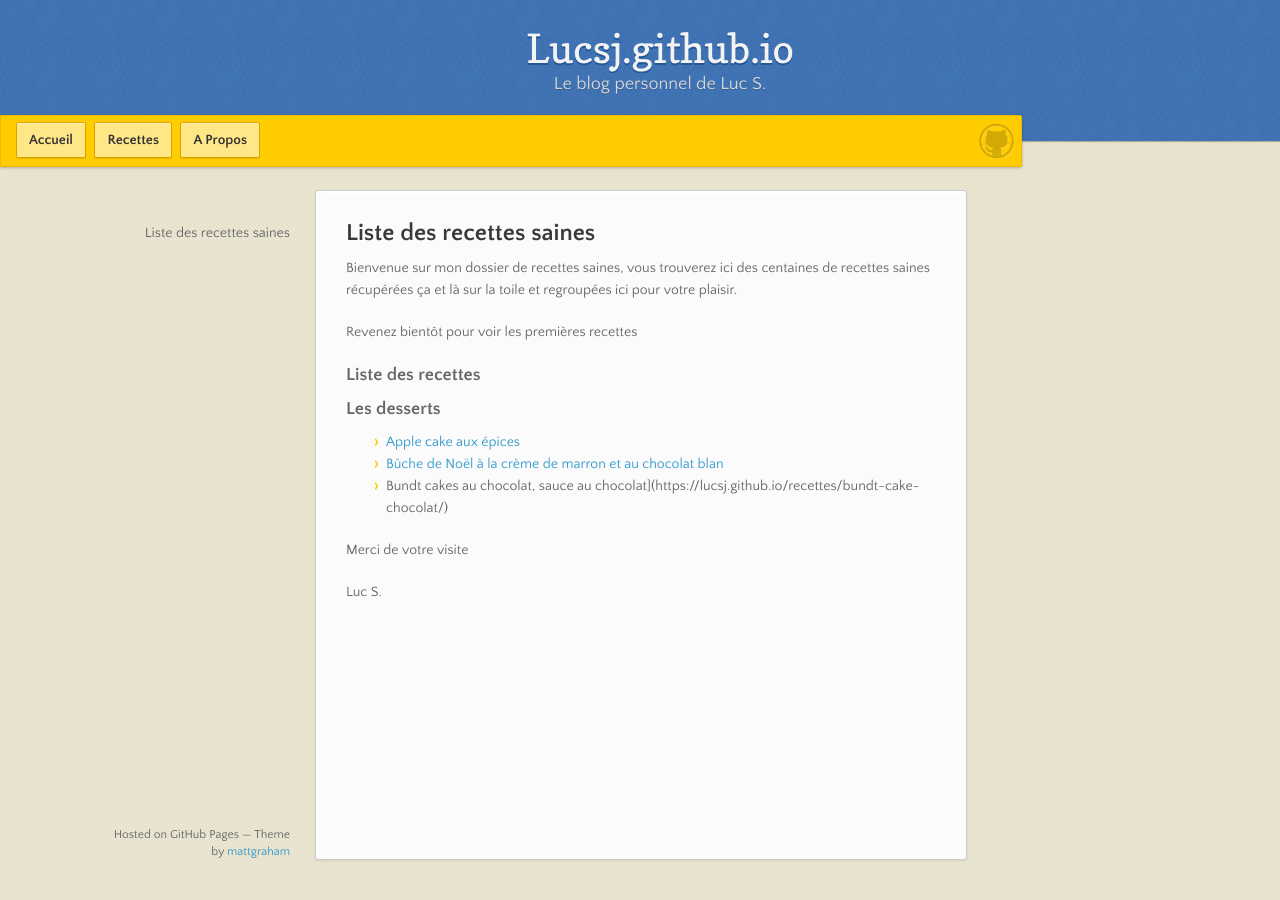
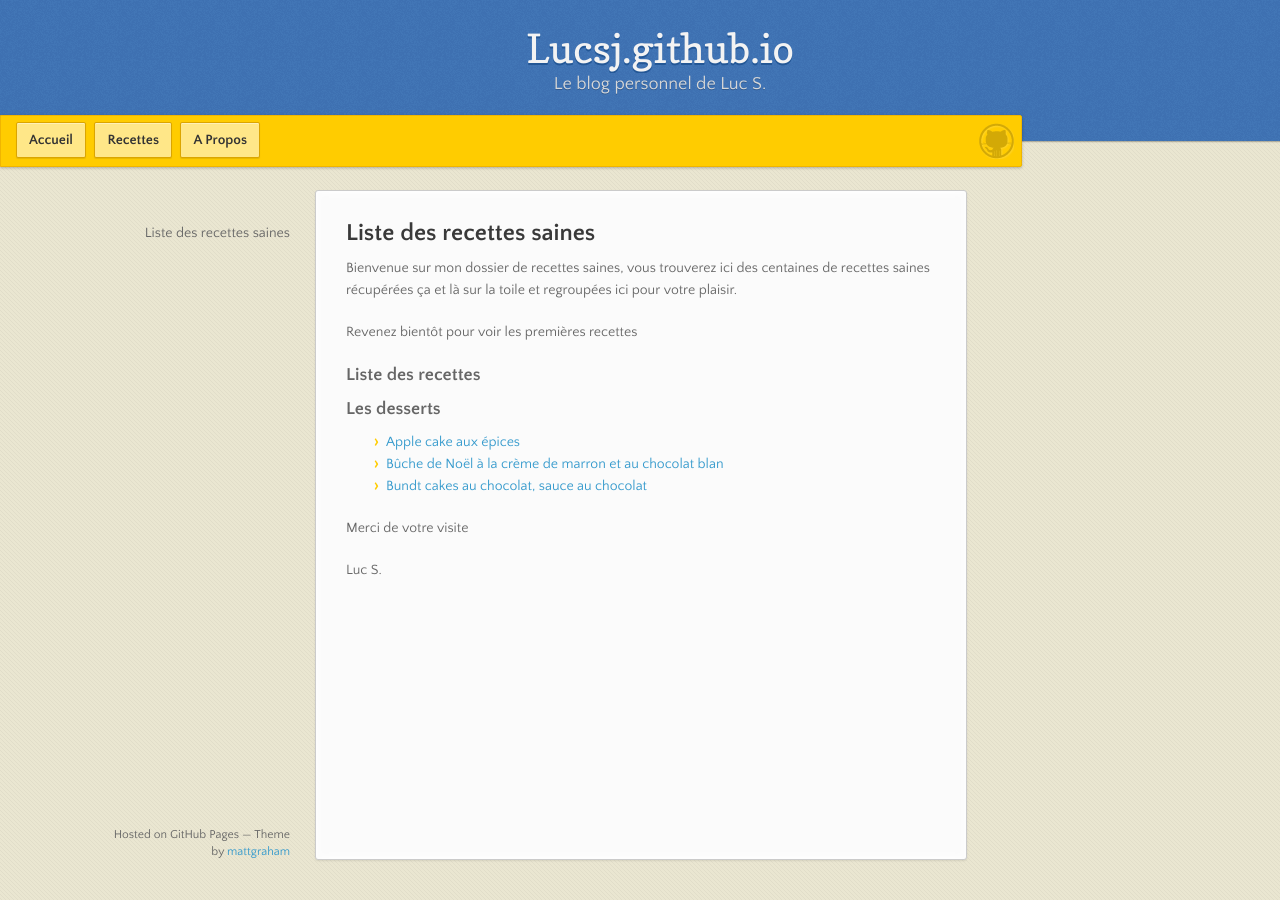
Before and after one commit to lucsj/lucsj.github.io, a Jekyll site: the page built from recettes/index.md, in a window 1280 px wide. Built offline with Jekyll 4.4.1, drawn with Linux system fonts in a browser that asks for light colours; nearby versions of some CDN libraries.

Commit message:
correction d'un bug du lien de la nouvelle recette dans la liste des recettes

```diff
--- a/recettes/index.md
+++ b/recettes/index.md
@@ -14,7 +14,7 @@ Revenez bientôt pour  voir les premières recettes
 
 * [Apple cake aux épices](https://lucsj.github.io/recettes/apple-cake-aux-epices/)
 * [Bûche de Noël à la crème de marron et au chocolat blan](https://lucsj.github.io/recettes/buche-creme-maron-chocolat-blanc/)
-* Bundt cakes au chocolat, sauce au chocolat](https://lucsj.github.io/recettes/bundt-cake-chocolat/)
+* [Bundt cakes au chocolat, sauce au chocolat](https://lucsj.github.io/recettes/bundt-cake-chocolat/)
 
 Merci de votre visite
 
```
